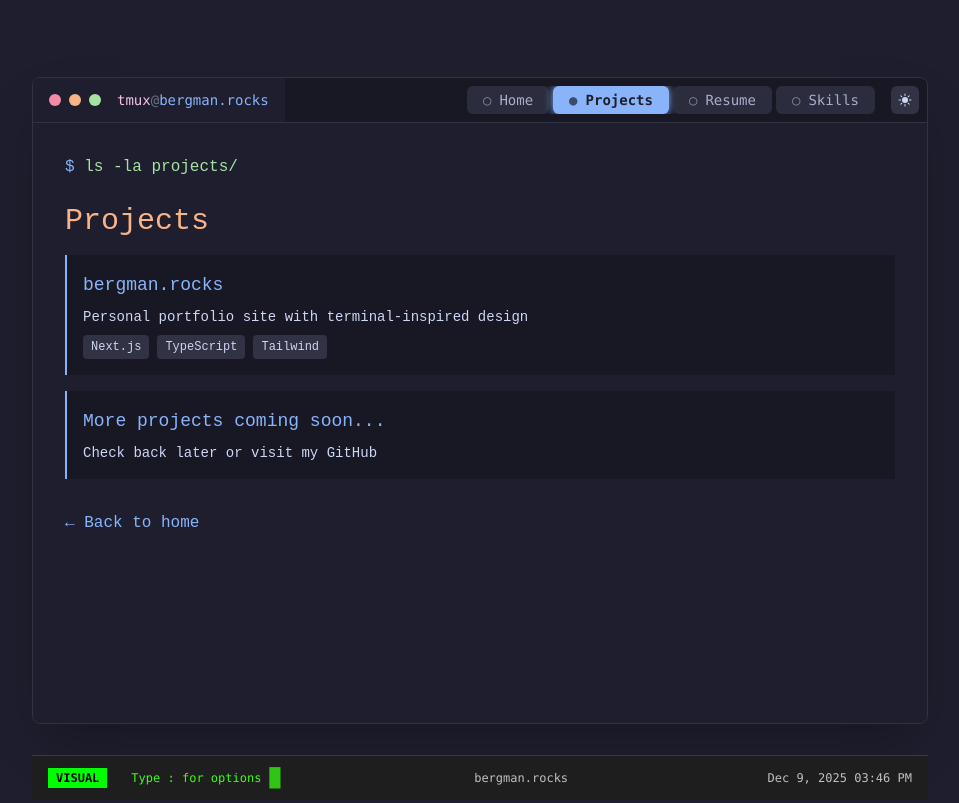
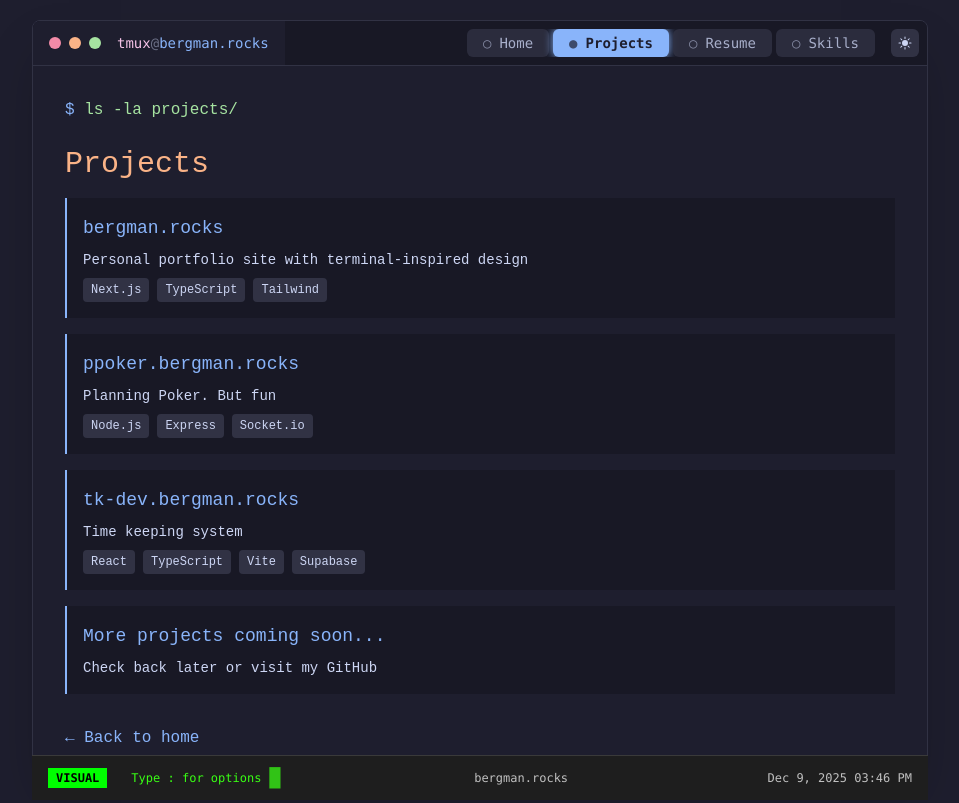
Before and after one commit to yamlyeti/bergman-rocks, a Next.js app: page /projects in a window 1280 px wide. Shown: the whole page, without its empty margins (160-1119 px from the left). Built offline with nearby package versions, Linux system fonts and the light colour scheme.

Commit message:
Updates to site

```diff
--- a/app/projects/page.tsx
+++ b/app/projects/page.tsx
@@ -22,7 +22,7 @@ export default function ProjectsPage() {
 
               <div className="space-y-4">
                 <div className="bg-[#181825] p-4 border-l-2 border-[#89b4fa]">
-                  <h3 className="text-[#89b4fa] text-lg mb-2">bergman.rocks</h3>
+                  <h3 className="text-[#89b4fa] text-lg mb-2"><a href="https://dev.bergman.rocks" target="_blank" rel="noopener noreferrer" className="hover:text-[#a6e3a1] transition-colors">bergman.rocks</a></h3>
                   <p className="text-sm mb-2">Personal portfolio site with terminal-inspired design</p>
                   <div className="flex gap-2 text-xs">
                     <span className="bg-[#313244] px-2 py-1 rounded">Next.js</span>
@@ -30,7 +30,25 @@ export default function ProjectsPage() {
                     <span className="bg-[#313244] px-2 py-1 rounded">Tailwind</span>
                   </div>
                 </div>
-
+                <div className="bg-[#181825] p-4 border-l-2 border-[#89b4fa]">
+                  <h3 className="text-[#89b4fa] text-lg mb-2"><a href="https://ppoker.bergman.rocks" target="_blank" rel="noopener noreferrer" className="hover:text-[#a6e3a1] transition-colors">ppoker.bergman.rocks</a></h3>
+                  <p className="text-sm mb-2">Planning Poker. But fun</p>
+                  <div className="flex gap-2 text-xs">
+                    <span className="bg-[#313244] px-2 py-1 rounded">Node.js</span>
+                    <span className="bg-[#313244] px-2 py-1 rounded">Express</span>
+                    <span className="bg-[#313244] px-2 py-1 rounded">Socket.io</span>
+                  </div>
+                </div>
+                <div className="bg-[#181825] p-4 border-l-2 border-[#89b4fa]">
+                  <h3 className="text-[#89b4fa] text-lg mb-2"><a href="https://tk-dev.bergman.rocks" target="_blank" rel="noopener noreferrer" className="hover:text-[#a6e3a1] transition-colors">tk-dev.bergman.rocks</a></h3>
+                  <p className="text-sm mb-2">Time keeping system</p>
+                  <div className="flex gap-2 text-xs">
+                    <span className="bg-[#313244] px-2 py-1 rounded">React</span>
+                    <span className="bg-[#313244] px-2 py-1 rounded">TypeScript</span>
+                    <span className="bg-[#313244] px-2 py-1 rounded">Vite</span>
+                    <span className="bg-[#313244] px-2 py-1 rounded">Supabase</span>
+                  </div>
+                </div>
                 <div className="bg-[#181825] p-4 border-l-2 border-[#89b4fa]">
                   <h3 className="text-[#89b4fa] text-lg mb-2">More projects coming soon...</h3>
                   <p className="text-sm">Check back later or visit my GitHub</p>
--- a/components/CommandMode.tsx
+++ b/components/CommandMode.tsx
@@ -55,7 +55,7 @@ export default function CommandMode() {
           window.open('https://github.com/yamlyeti', '_blank')
           handled = true
         } else if (command === 'contact' || command === 'contactme') {
-          window.open('https://n8n.srv1123629.hstgr.cloud/form/20e51a6a-4034-4aa3-af61-fcf0200fd404', '_blank')
+          window.open('https://n8n.bergman.rocks/form/20e51a6a-4034-4aa3-af61-fcf0200fd404', '_blank')
           handled = true
         } else if (command === 'snow-on') {
           setSnowMode('normal')
--- a/components/Terminal.tsx
+++ b/components/Terminal.tsx
@@ -128,7 +128,7 @@ export default function Terminal() {
               <p>
                 echo "Contact me:{' '}
                 <a
-                  href="https://n8n.srv1123629.hstgr.cloud/form/20e51a6a-4034-4aa3-af61-fcf0200fd404"
+                  href="https://n8n.bergman.rocks/form/20e51a6a-4034-4aa3-af61-fcf0200fd404"
                   target="_blank"
                   rel="noopener noreferrer"
                   className="text-[#89b4fa] border-b border-dotted border-[#89b4fa] hover:text-[#a6e3a1] hover:border-[#a6e3a1] transition-colors"
```
Also changed, not shown: 1 other file (tests, documents, lock files or other folders).
